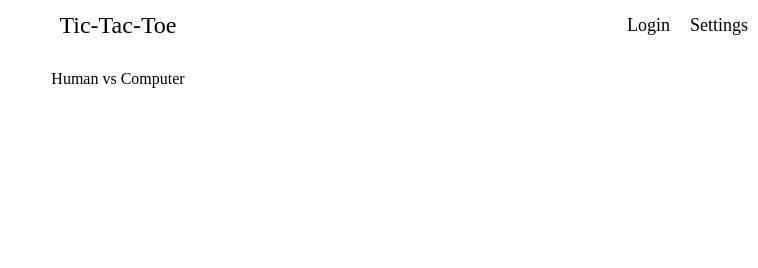
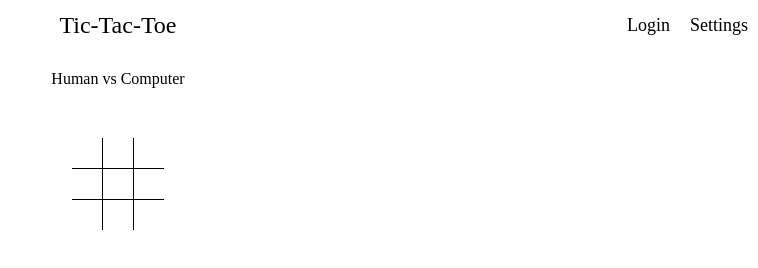
Before and after one commit to dwayne314/react-basics, a React app: page / in a window 1280 px wide. Shown: the whole page, without its empty margins (522-1280 px from the left). Built offline with nearby package versions, Linux system fonts and the light colour scheme.

Commit message:
Added full support for the Tic Tac Toe game including:
* Random computer moves
* A game determined winner
* Winning player position highlighting

```diff
--- a/src/components/App/App.js
+++ b/src/components/App/App.js
@@ -9,10 +9,6 @@ const App = () => {
 	return (
 		<div className="app">
 			<Header />
-
-
-
-
 			<Route exact path="/" component={Home}></Route>
 			<Route exact path="/login" component={Login}></Route>
 			<Route exact path="/settings" component={Settings}></Route>
--- a/src/components/Game/Game.css
+++ b/src/components/Game/Game.css
@@ -1,7 +1,23 @@
 .game-container {
 	height: var(--game-container-height);
+	display: flex;
+	justify-content: center;
+	align-items: baseline;
+
 }
 
 .game {
 	text-align: center;
+	display: inline-flex;
+
 }
+
+.row {
+	display: inline-block;
+	position: relative;
+	border-right: 1px solid black;
+}
+
+.row:last-child {
+	border: 0px;
+}
--- a/src/components/Game/Game.js
+++ b/src/components/Game/Game.js
@@ -1,12 +1,107 @@
-import React from 'react';
+import React, { useState, useEffect, useRef } from 'react';
+import Position from '../Position/Position';
 
+// Utilities
+import {
+	getLocation,
+	getPositionIcon,
+	checkGameOver,
+	makeRandomComputerMove } from '../../utils/ticTacToe';
+
+// Styles
 import './Game.css';
 
-const Game = () => {
+const Game = (props) => {
+	const { mode, firstMove='human' } = props;
+	const [board, updateBoard] = useState([
+		[[], [], []],
+		[[], [], []],
+		[[], [], []]
+		])
+	const [currentPlayer, setCurrentPlayer] = useState('X');
+	const [isComputerMove, setComputerMove] = useState(
+		(firstMove === 'human') ? false : true);
+	const [isGameOver, setGameOver] = useState(false);
+	const userIconRef = useRef(firstMove === 'human' ? 'X' : 'O');
+
+	const makeMove = (location) => {
+		setCurrentPlayer(currentPlayer => {
+			return (currentPlayer === 'X') ? 'O' : 'X';
+		});
+		const newBoard = [...board];
+		newBoard[location.x][location.y] = currentPlayer;
+		updateBoard(newBoard);
+
+		const gameTerminated = checkGameOver(board)
+		if (gameTerminated && gameTerminated.winner) {
+			setGameOver(gameTerminated);
+			alert(gameTerminated.winner);
+		}
+		else if (gameTerminated && !gameTerminated.winner) {
+			setGameOver(gameTerminated);
+			alert('its a tie');
+		}
+	};
+
+	const onClick = (id) => {
+		if (!isComputerMove && !isGameOver) {
+			const location = getLocation(id);
+			if (!getPositionIcon(location, board)) {
+				makeMove(location);
+				if (mode === 0) {
+					setComputerMove(true);
+				}
+			}
+		}
+	};
+
+	const mergeBoard = (index) => {
+		const location = getLocation(index);
+		let isWinningLocation = (isGameOver && isGameOver.winner) ? isGameOver.location.filter((combo) => {
+				return JSON.stringify(combo) === JSON.stringify(location)
+			}) : [];
+		let statusClass = '';
+
+		// Probably convert to a case statement when the mode affects the color for H v H which always shows green
+		if (isGameOver && isWinningLocation.length) {
+			statusClass = userIconRef.current === isGameOver.winner ? ' winner' : ' loser'
+		}
+
+		return {
+			text: board[location.x][location.y],
+			status: statusClass
+		};
+	};
+
+	useEffect(() => {
+		if (isComputerMove && !isGameOver) {
+
+			setTimeout(() => {
+				const location = makeRandomComputerMove(board);
+				setComputerMove(false);
+				makeMove(location);
+			}, 500)
+		}
+	}, [currentPlayer, isComputerMove, isGameOver]);
+
 	return (
 		<div className="game-container">
 			<div className="game">
-
+				<div className="row">
+					<Position mergeBoard={mergeBoard} id={0} onClick={onClick} />
+					<Position mergeBoard={mergeBoard} id={1} onClick={onClick} />
+					<Position mergeBoard={mergeBoard} id={2} onClick={onClick} />
+				</div>
+				<div className="row">
+					<Position mergeBoard={mergeBoard} id={3} onClick={onClick} />
+					<Position mergeBoard={mergeBoard} id={4} onClick={onClick} />
+					<Position mergeBoard={mergeBoard} id={5} onClick={onClick} />
+				</div>
+				<div className="row">
+					<Position mergeBoard={mergeBoard} id={6} onClick={onClick} />
+					<Position mergeBoard={mergeBoard} id={7} onClick={onClick} />
+					<Position mergeBoard={mergeBoard} id={8} onClick={onClick} />
+				</div>
 			</div>
 		</div>
 	);
--- a/src/components/Header/Header.js
+++ b/src/components/Header/Header.js
@@ -1,6 +1,7 @@
 import React from 'react';
 import { Link } from 'react-router-dom';
 
+// Styles
 import './Header.css';
 
 const Header = () => {
--- a/src/components/Home/Home.js
+++ b/src/components/Home/Home.js
@@ -1,5 +1,7 @@
 import React from 'react';
 import Game from '../Game/Game';
+
+// Styles
 import './Home.css';
 
 const Home = () => {
@@ -8,7 +10,7 @@ const Home = () => {
 			<div className="home-title">
 				Human vs Computer
 			</div>
-			<Game />
+			<Game mode={0} />
 		</div>
 	);
 };
--- /dev/null
+++ b/src/components/Position/Position.css
@@ -0,0 +1,23 @@
+.position {
+	height: 30px;
+	width: 30px;
+	border-top: 1px solid black;
+}
+
+.position > div {
+	/*These must be the same*/
+	height: 30px;
+	line-height: 30px;
+}
+
+.position:first-child {
+	border: 0px;
+}
+
+.winner {
+	background-color: green;
+}
+
+.loser {
+	background-color: red;
+}
--- /dev/null
+++ b/src/components/Position/Position.js
@@ -0,0 +1,20 @@
+import React, { useEffect } from 'react';
+
+// Styles
+import './Position.css';
+
+const Position = (props) => {
+	const { id, mergeBoard, onClick } = props;
+	let { status, text } = mergeBoard(id)
+
+	return (
+		<div className={`position${status}`}
+			 key={id}
+			 onClick={()=> onClick(id)}>
+			 <div>{text}</div>
+		</div>
+	);
+};
+
+
+export default Position;
--- /dev/null
+++ b/src/utils/ticTacToe.js
@@ -0,0 +1,109 @@
+export const getLocation = (id) => {
+	let location;
+	if (id < 3) {
+		 location = [0, id];
+	}
+	else if (id < 6) {
+		location = [1, id - 3];
+	}
+	else {
+		location = [2, id - 6];
+	}
+	return {x: location[0], y: location[1]};
+};
+
+export const getPositionIcon = (location, board) => {
+	console.log(board)
+	console.log(location)
+	const positionDisplay = board[location.x][location.y];
+	// console.log(positionDisplay)
+	// console.log(location)
+	if (Boolean(positionDisplay.length)) {
+		return positionDisplay[0]
+	}
+	return Boolean(positionDisplay.length);
+}
+
+export const checkGameOver = (board) => {
+	const winningCombinations = [
+		[
+			{x: 0, y: 0},
+			{x: 1, y: 0},
+			{x: 2, y: 0}
+		],
+		[
+			{x: 0, y: 1},
+			{x: 1, y: 1},
+			{x: 2, y: 1}
+		],
+		[
+			{x: 0, y: 2},
+			{x: 1, y: 2},
+			{x: 2, y: 2}
+		],
+		[
+			{x: 0, y: 0},
+			{x: 0, y: 1},
+			{x: 0, y: 2}
+		],
+		[
+			{x: 1, y: 0},
+			{x: 1, y: 1},
+			{x: 1, y: 2}
+		],
+		[
+			{x: 2, y: 0},
+			{x: 2, y: 1},
+			{x: 2, y: 2}
+		],
+		[
+			{x: 0, y: 0},
+			{x: 1, y: 1},
+			{x: 2, y: 2}
+		],
+		[
+			{x: 2, y: 0},
+			{x: 1, y: 1},
+			{x: 0, y: 2}
+		]
+	]
+	const winningCombination = winningCombinations.map((combo, index) => {
+		const winningComboIcons = combo
+		    .map(location => getPositionIcon(location, board))
+		    .filter((combo) => {return combo !== false});
+		const filteredCombo = [...new Set(winningComboIcons)];
+		return (filteredCombo.length === 1 && winningComboIcons.length === 3) ?
+			{
+				location: combo,
+				winner: filteredCombo[0]
+			} :
+			undefined
+	}).filter(combo => combo !== undefined);
+
+	const isTie = board.reduce((row, acc) => {
+		return [...acc, ...row]
+	}, []).filter((position) => position.length !== 0).length === 9
+
+	if (winningCombination.length > 0) {
+		return winningCombination[0]
+	}
+	else if (isTie) {
+		return {
+			location: undefined,
+			winner: ""
+		}
+	}
+	return false
+};
+
+export const makeRandomComputerMove = (board) => {
+	const location = {};
+	location.x = Math.floor(Math.random() * (3 - 0) + 0);
+	location.y = Math.floor(Math.random() * (3 - 0) + 0);
+	if (!getPositionIcon(location, board)) {
+		return location
+
+	}
+	return makeRandomComputerMove(board);
+
+};
```
Also changed, not shown: 1 other file.
